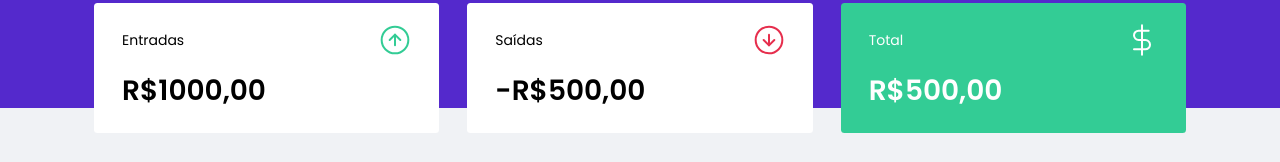
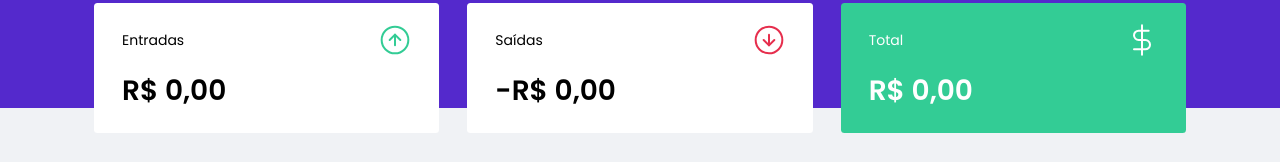
Before and after one commit to gustavomghisi7/dtmoney, a React (Create React App) app: page / in a window 1280 px wide. Shown: the part 130-292 px from the top of the page. Built offline with nearby package versions, Linux system fonts and the light colour scheme; no server answers; a web font is replaced by a local one; what miragejs would draw is missing.

Commit message:
finish application

```diff
--- a/src/App.tsx
+++ b/src/App.tsx
@@ -5,7 +5,7 @@ import { GlobalStyle } from "./styles/global";
 import { Header } from './components/Header';
 import { Dashboard } from "./components/Dashboard";
 import { NewTransactionModal } from "./components/NewTransactionModal";
-import { TransactionsProvider } from "./TransactionsContext";
+import { TransactionsProvider } from "./hooks/useTransactionsContext";
 
 Modal.setAppElement('#root');
 
--- a/src/components/NewTransactionModal/index.tsx
+++ b/src/components/NewTransactionModal/index.tsx
@@ -1,4 +1,5 @@
-import { FormEvent, useState, useContext } from 'react';
+import { FormEvent, useState } from 'react';
+import { useTransactions } from '../../hooks/useTransactionsContext';
 import Modal from 'react-modal';
 
 import { Container, TransactionTypeContainer, RadioBox } from './styles';
@@ -7,15 +8,13 @@ import closeImg from '../../assets/close.svg';
 import incomeImg from '../../assets/income.svg';
 import outcomeImg from '../../assets/outcome.svg';
 
-import { TransactionsContext } from '../../TransactionsContext';
-
 interface NewTransactionModalProps {
     isOpen: boolean;
     onRequestClose: () => void;
 }
 
 export function NewTransactionModal({ isOpen, onRequestClose }: NewTransactionModalProps) {
-    const { createTransaction } = useContext(TransactionsContext);
+    const { createTransaction } = useTransactions();
 
     const [title, setTitle] = useState('');
     const [amount, setAmount] = useState(0);
--- a/src/components/Summary/index.tsx
+++ b/src/components/Summary/index.tsx
@@ -1,16 +1,28 @@
-import { useContext } from 'react';
-
 import incomeImg from '../../assets/income.svg';
 import outcomeImg from '../../assets/outcome.svg';
 import totalImg from '../../assets/total.svg'
 
 import { Container } from './styles'
-import { TransactionsContext } from '../../TransactionsContext';
+import { useTransactions } from '../../hooks/useTransactionsContext';
 
 export function Summary() {
-    const { transactions } = useContext(TransactionsContext);
+    const { transactions } = useTransactions()
 
-    console.log(transactions)
+    const summary = transactions.reduce((acc, transaction) => {
+        if (transaction.type === 'deposit') {
+            acc.deposits += transaction.amount;
+            acc.total += transaction.amount;
+        } else {
+            acc.withdraws += transaction.amount;
+            acc.total -= transaction.amount;
+        }
+
+        return acc;
+    }, {
+        deposits: 0,
+        withdraws: 0,
+        total: 0
+    })
 
     return (
         <Container>
@@ -19,7 +31,12 @@ export function Summary() {
                     <p>Entradas</p>
                     <img src={incomeImg} alt="Entradas" />
                 </header>
-                <strong>R$1000,00</strong>
+                <strong>
+                    {new Intl.NumberFormat('pt-BR', {
+                        style: 'currency',
+                        currency: 'BRL'
+                    }).format(summary.deposits)}
+                </strong>
             </div>
 
             <div>
@@ -27,7 +44,12 @@ export function Summary() {
                     <p>Saídas</p>
                     <img src={outcomeImg} alt="Saídas" />
                 </header>
-                <strong>-R$500,00</strong>
+                <strong>-
+                    {new Intl.NumberFormat('pt-BR', {
+                        style: 'currency',
+                        currency: 'BRL'
+                    }).format(summary.withdraws)}
+                </strong>
             </div>
 
             <div className="highlight-background">
@@ -35,7 +57,12 @@ export function Summary() {
                     <p>Total</p>
                     <img src={totalImg} alt="Total" />
                 </header>
-                <strong>R$500,00</strong>
+                <strong>
+                    {new Intl.NumberFormat('pt-BR', {
+                        style: 'currency',
+                        currency: 'BRL'
+                    }).format(summary.total)}
+                </strong>
             </div>
         </Container>
     )
--- a/src/components/TransactionsTable/index.tsx
+++ b/src/components/TransactionsTable/index.tsx
@@ -1,9 +1,8 @@
-import { TransactionsContext } from "../../TransactionsContext";
-import { useContext } from "react";
 import { Container } from "./styles";
+import { useTransactions } from "../../hooks/useTransactionsContext";
 
 export function TransactionsTable() {
-    const { transactions } = useContext(TransactionsContext);
+    const { transactions } = useTransactions();
 
     return (
         <Container>
--- a/src/TransactionsContext.tsx
+++ b/src/hooks/useTransactionsContext.tsx
@@ -1,5 +1,5 @@
-import { createContext, useState, useEffect, ReactNode } from 'react';
-import { api } from './services/api';
+import { createContext, useState, useEffect, ReactNode, useContext } from 'react';
+import { api } from '../services/api';
 
 interface Transaction {
     id: number;
@@ -22,7 +22,7 @@ interface TransactionsContextData {
 }
 
 
-export const TransactionsContext = createContext<TransactionsContextData>(
+const TransactionsContext = createContext<TransactionsContextData>(
     {} as TransactionsContextData
 );
 
@@ -53,3 +53,9 @@ export function TransactionsProvider({ children }: TransactionsProviderProps) {
         </TransactionsContext.Provider>
     );
 }
+
+export function useTransactions() {
+    const context = useContext(TransactionsContext);
+
+    return context;
+}
```
